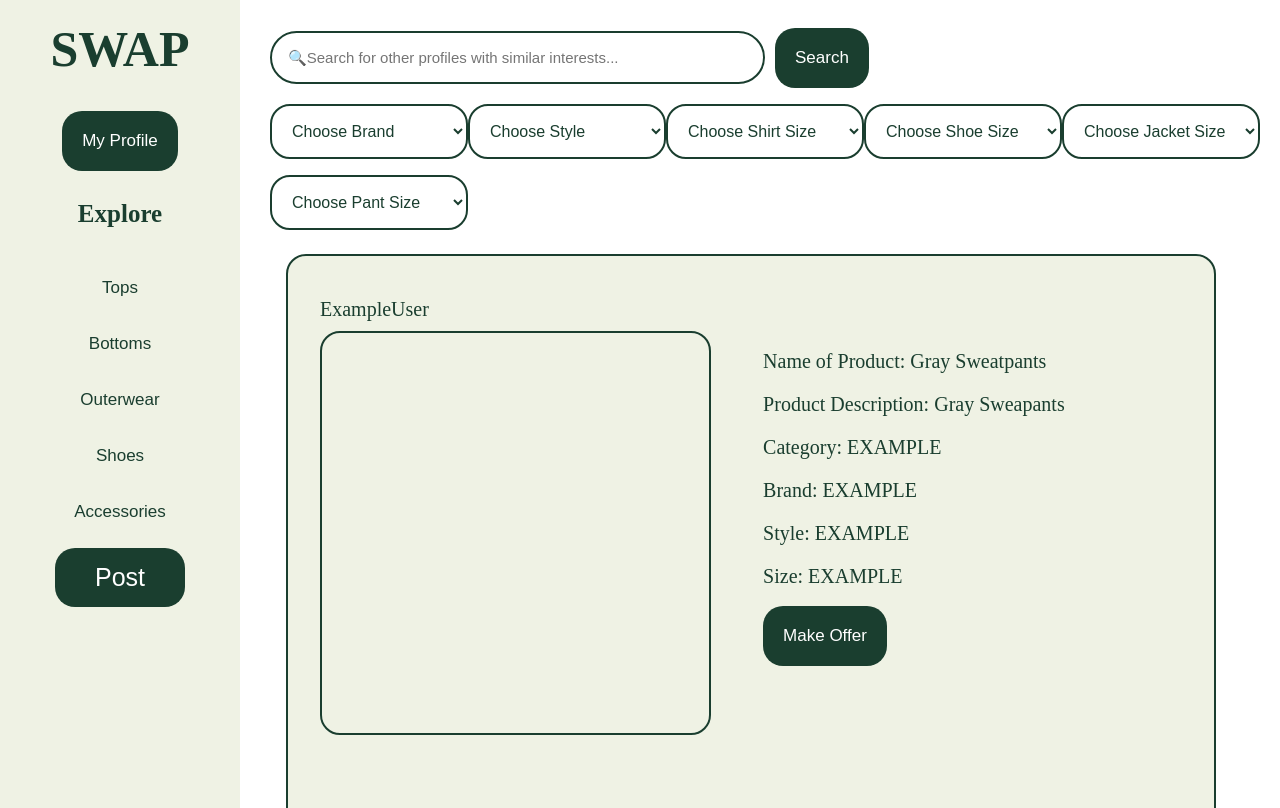
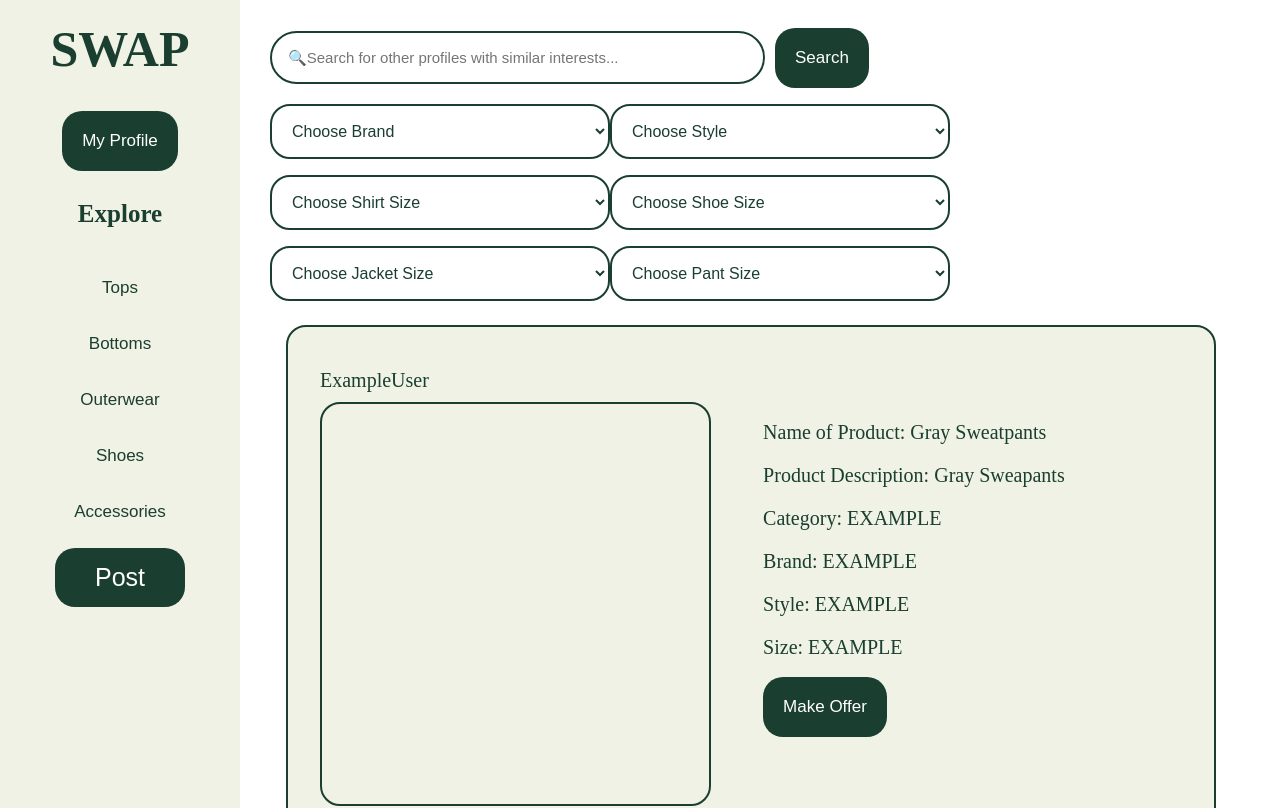
Before and after one commit to isba1/SWAP, a React (Create React App) app in the folder client/: page /home in a window 1280 px wide. Shown: the top 808 px of the page. Built offline with nearby package versions, Linux system fonts and the light colour scheme.

Commit message:
Fixed OtherProfileOffer

```diff
--- a/client/src/OfferUI/OtherProfileOffer.js
+++ b/client/src/OfferUI/OtherProfileOffer.js
@@ -10,9 +10,11 @@ const OtherProfileOffer = ({SellerPost, myID, sellerid}) => {
     useEffect(() => {
         async function fetchData() {
             //this fetches data about your posts when you press the Offer button
-            const response = await axios.get(`http://localhost:8080/offer/itemsToOffer?userID=${myID}`);
-            const user = await response.data;
-            setData(user);
+            if (data === null){
+                const response = await axios.get(`http://localhost:8080/offer/itemsToOffer?userID=${myID}`);
+                const user = await response.data;
+                setData(user);
+            }
         }
         if (modal) {
             fetchData();
--- a/client/src/PostUI/components/Post.css
+++ b/client/src/PostUI/components/Post.css
@@ -134,7 +134,7 @@ select {
     border-radius: 20px;
     background-color: #fff;
     color: #1A3E2F;
-    width: 340px;
+    min-width: 340px;
     outline: none;
     transition: border 0.2s;
     cursor: pointer;
--- a/client/src/ProfilePage/OtherProfile.js
+++ b/client/src/ProfilePage/OtherProfile.js
@@ -27,7 +27,7 @@ function ProfilePage (){
 
     useEffect(() =>{
         if (data === null){
-            axios.get(`http://localhost:8080/search/singleUser?userID=${userID}`)
+            axios.get(`http://localhost:8080/search/singleUser?userID=${id}`)
             .then((response) => {
                 setData(response.data);
                 setPosts(response.data.userPosts);
--- a/client/src/ProfilePage/OtherProfilePosts.js
+++ b/client/src/ProfilePage/OtherProfilePosts.js
@@ -1,6 +1,6 @@
 import React from "react";
 import "./profile.css";
-import OtherProfileOffer from "../OfferUI/Offer";
+import OtherProfileOffer from "../OfferUI/OtherProfileOffer";
 
 function OtherProfilePosts({PostObject, UserID, SellerId}){
     //add thing for useEffect to get the FeedPost
```
